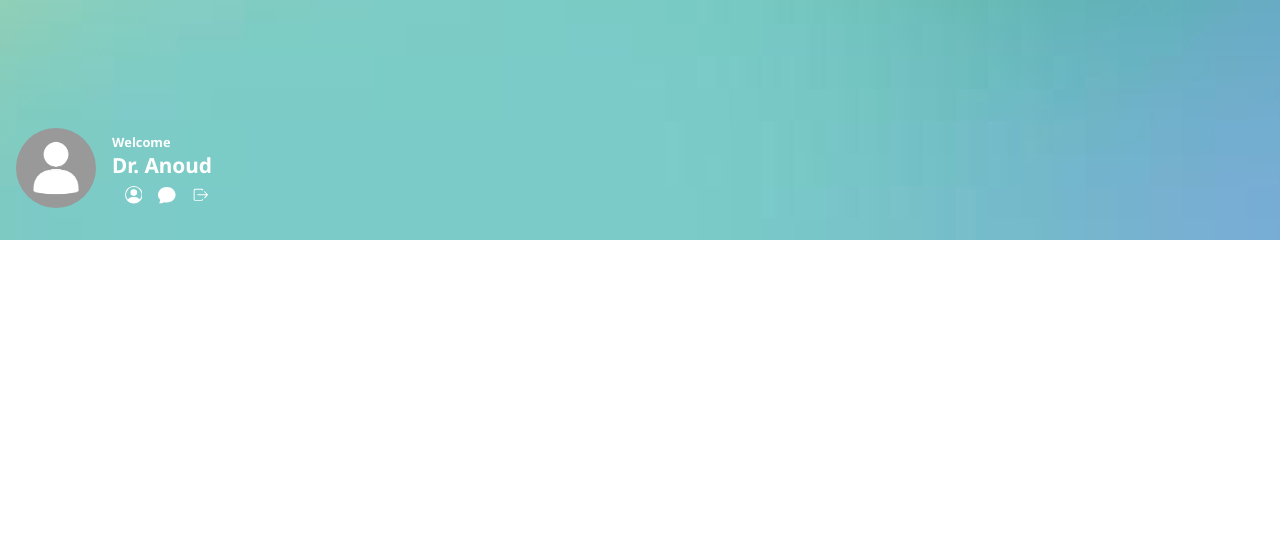
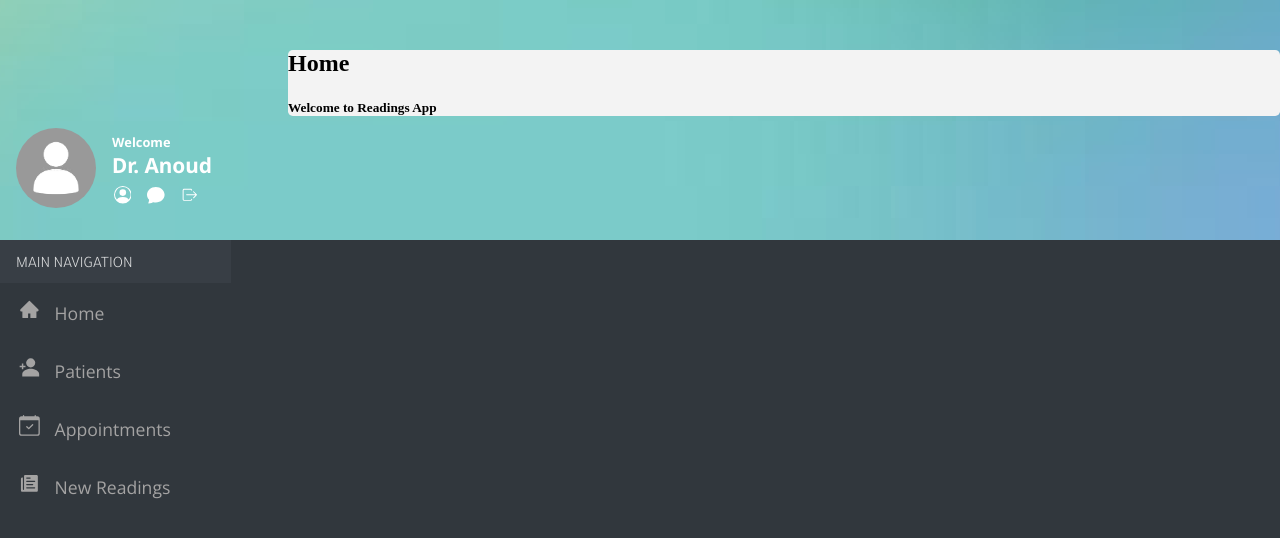
Before and after one commit to MP-Project-raghadAlquni/client, a React (Create React App) app: page /Doctor in a window 1280 px wide. Shown: the top 538 px of the page. Built offline with nearby package versions, Linux system fonts and the light colour scheme.

Commit message:
DoctorHome

```diff
--- a/src/components/DoctorHome/index.js
+++ b/src/components/DoctorHome/index.js
@@ -5,6 +5,10 @@ import Avatar from "../images/defaultAvatar.png"
 import { BsPersonCircle } from "react-icons/bs";
 import { BsChatFill } from "react-icons/bs";
 import { IoIosLogOut } from "react-icons/io";
+import { AiFillHome } from "react-icons/ai";
+import { IoPersonAddSharp } from "react-icons/io5";
+import { BsCalendarCheck } from "react-icons/bs";
+import { IoIosPaper } from "react-icons/io";
 
 const DoctorHome = () => {
 
@@ -21,14 +25,33 @@ const DoctorHome = () => {
       <li id="profile"><BsPersonCircle /></li>
       <li id="chat"><BsChatFill /></li>
       <li id="logout"><IoIosLogOut /></li>
+    </ul>
+  </div>
+  </div>
+    </div>
+  </div>
 
-    </ul>
+  <div className="body">
+    <div className="bodyLeft">
+      <div className="navTitle">
+        <p className="mainNav"> MAIN NAVIGATION </p>
+      </div>
+      <ul className="ulNav">
+      <li className="nav"> <AiFillHome className="iconNav" /> Home </li>
+      <li className="nav"> <IoPersonAddSharp className="iconNav"/> Patients </li>
+      <li className="nav"> <BsCalendarCheck className="iconNav"/> Appointments </li>
+      <li className="nav"> <IoIosPaper className="iconNav"/> New Readings </li>
+      </ul>
+    </div>
+    <div className="bodyRight">
+      <h2 className="bodyHomeh2"> Home </h2>
+      <h5 className="bodyHomeh5">  Welcome to Readings App</h5>
+      </div>
+
+
 
   </div>
 
-  </div>
-    </div>
-  </div>
   </>;
 };
 
--- a/src/components/DoctorHome/style.css
+++ b/src/components/DoctorHome/style.css
@@ -1,5 +1,7 @@
 @import url('https://fonts.googleapis.com/css2?family=Cormorant+Garamond:wght@300&family=EB+Garamond&family=Jost:wght@200&family=M+PLUS+1p:wght@300&family=Montserrat:wght@200&family=Open+Sans:wght@300&family=Source+Sans+Pro:wght@200&family=Tajawal:wght@300&display=swap');
 @import url('https://fonts.googleapis.com/css2?family=Cormorant+Garamond:wght@300&family=EB+Garamond&family=Jost:wght@200&family=M+PLUS+1p:wght@300&family=Montserrat:wght@200&family=Noto+Sans:wght@700&family=Open+Sans:wght@700&family=Source+Sans+Pro:wght@200&family=Tajawal:wght@300&display=swap');
+@import url('https://fonts.googleapis.com/css2?family=Cormorant+Garamond:wght@300&family=EB+Garamond&family=Jost:wght@200&family=M+PLUS+1p:wght@300&family=Montserrat:wght@200&family=Noto+Sans:wght@700&family=Open+Sans:wght@700&family=Roboto:wght@300&family=Source+Sans+Pro:wght@200&family=Tajawal:wght@300&display=swap');
+
 
  .header {
      background-image: url("../images/Background.png");
@@ -31,9 +33,54 @@
     display: inline-block;
     font-size: 1.1rem;
     margin-right: 1rem;
+    color: white;
  }
 
  .iconsul {
-     margin-left: -1.7rem;
+     margin-left: -2.4rem;
      margin-top: -0.7rem;
  }
+
+ body {
+     background-color: rgb(49, 55, 61);
+ }
+
+ .navTitle {
+     background-color: rgb(56, 62, 69);
+     padding: 0.1px;
+     width: 18%;
+ }
+
+ .mainNav {
+    font-family: 'Tajawal', sans-serif;
+    color: rgba(255, 255, 255, 0.831);
+    margin-left: 1rem;
+    margin-bottom: 8px;
+ }
+
+ .nav {
+    display: block;
+    color: rgb(164, 163, 163);
+    margin-bottom: 2rem;
+    font-size: 1.1rem;
+    font-family: 'Open Sans', sans-serif;
+
+ }
+
+ .ulNav {
+     margin-left: -1.3rem;
+ }
+
+ .iconNav {
+     margin-right: 10px;
+     font-size: 1.3rem;
+
+ }
+
+ .bodyRight {
+     background-color:rgb(243, 243, 243) ;
+     margin-left: 18rem;
+     margin-top: -30rem;
+     border-radius: 0.3rem;
+
+ }
```
